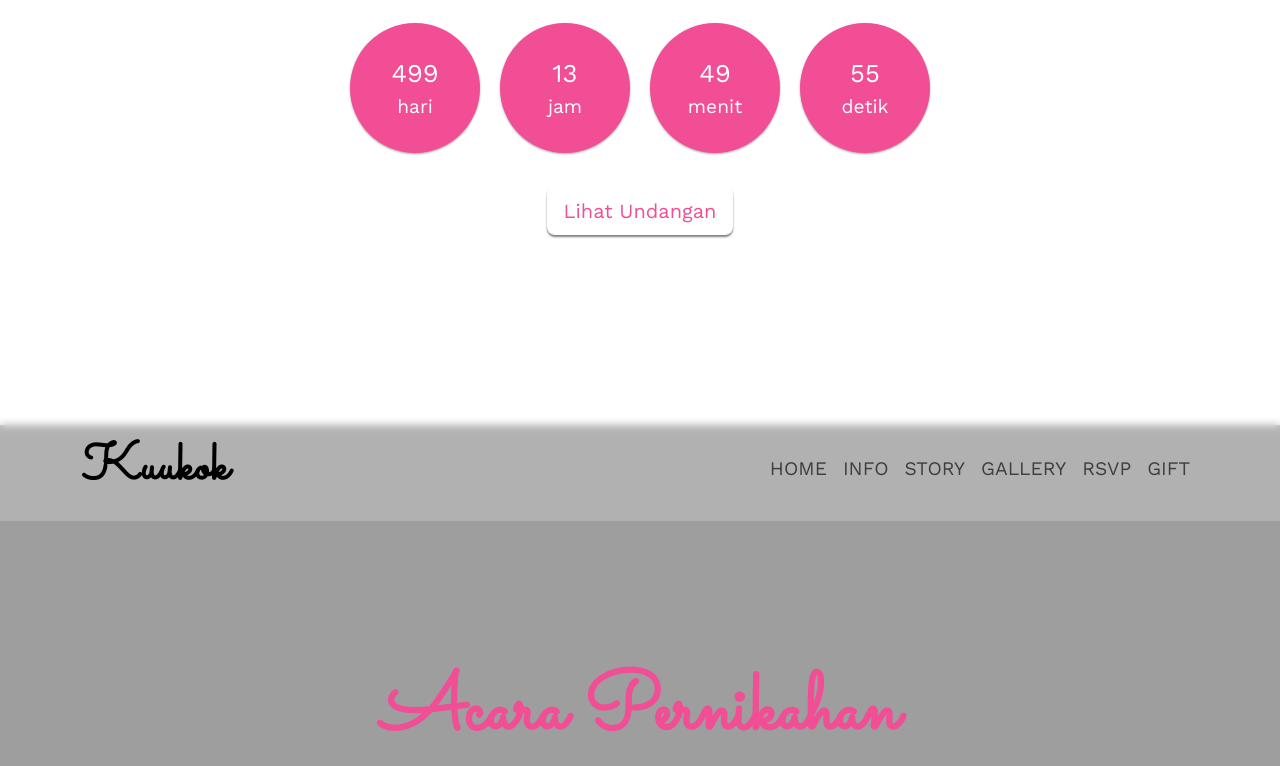
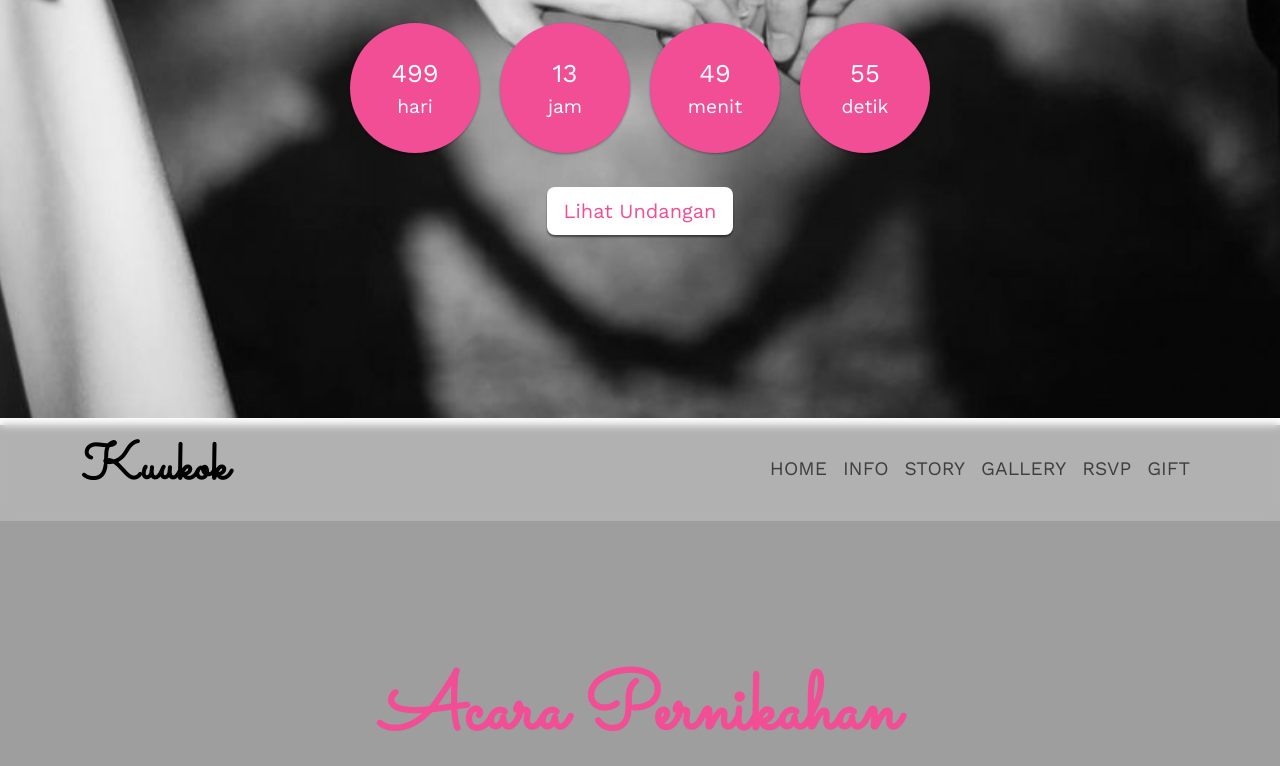
Before and after one commit to Zamie27/thewedding-2, a plain HTML site: page index.html in a window 1280 px wide. Shown: the part 382-1148 px from the top of the page. Drawn offline with nearby package versions, Linux system fonts and the light colour scheme; the site is published under a folder, as on GitHub Pages, so addresses that start at the root find nothing.

Commit message:
Update style.css

```diff
--- a/style.css
+++ b/style.css
@@ -17,7 +17,7 @@ body {
   left: 0;
   width: 100%;
   height: 100%;
-  background-image: url(/dist/img/hero-bg.jpg);
+  background-image: url(dist/img/hero-bg.jpg);
   background-size: cover;
   background-position: center;
   z-index: -1;
```
